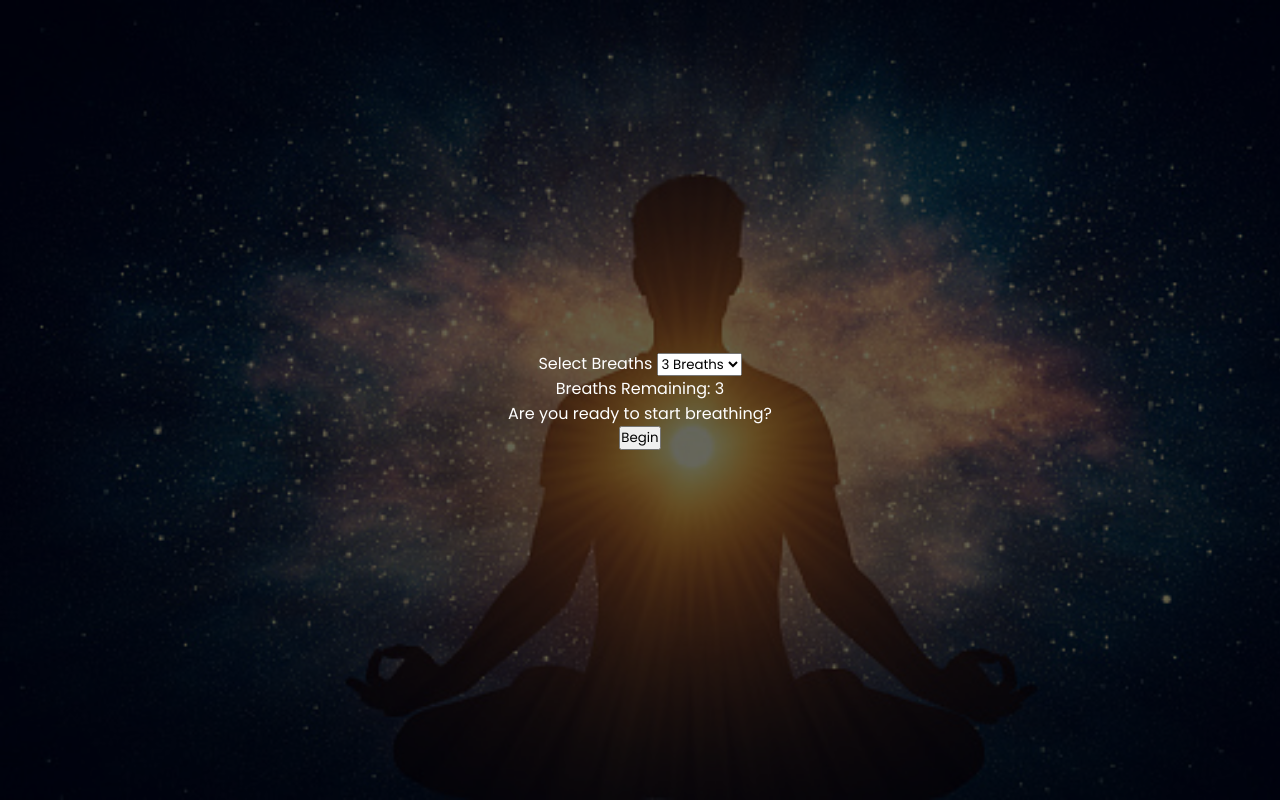
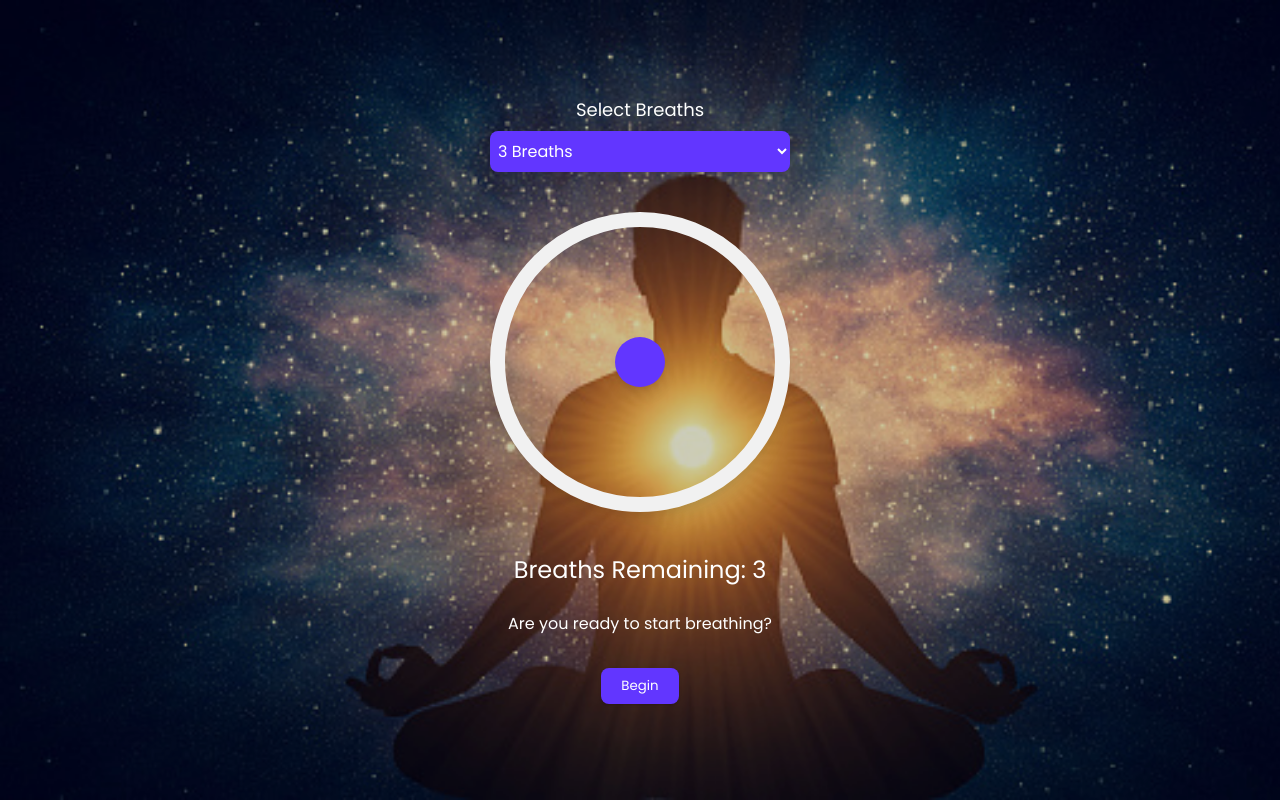
Before and after one commit to RobbChunn/BreathingApp, a plain HTML site: page index.html in a window 1280 px wide. Drawn offline with Linux system fonts and the light colour scheme.

Commit message:
Code reverted to an old version so had to update and added JS code

```diff
--- a/app.js
+++ b/app.js
@@ -0,0 +1,13 @@
+const circleProgress = document.querySelector('.circle-progress');
+const numberOfBreaths = document.querySelector('.breath-input');
+const start = document.querySelector('.start');
+const instructions = document.querySelector('.instructions');
+const breathText = document.querySelector('.breaths-text');
+
+let breathsLeft = 3;
+
+// Watching for seelected breaths from user
+numberOfBreaths.addEventListener('change', () => {
+    breathsLeft = numberOfBreaths.value;
+    breathText.innerText = breathsLeft;
+})
--- a/index.html
+++ b/index.html
@@ -4,7 +4,7 @@
     <meta charset="UTF-8">
     <meta http-equiv="X-UA-Compatible" content="IE=edge">
     <meta name="viewport" content="width=device-width, initial-scale=1.0">
-    <link rel="stylesheet" href="/style.css">
+    <link rel="stylesheet" href="style.css">
     <title>Meditation App</title>
 </head>
 <body>
@@ -23,7 +23,7 @@
     <p class="breaths">Breaths Remaining: <span class="breaths-text">3</span></p>
     <p class="instructions">Are you ready to start breathing?</p>
     <button class="start">Begin</button>
-    <script src="/app.js"></script>
+    <script src="app.js"></script>
 
 </body>
 </html>
--- a/style.css
+++ b/style.css
@@ -1,4 +1,4 @@
-@import url('https://fonts.googleapis.com/css2?family=Poppins:wght@100;300;400;500&display=swap');
+@import url("https://fonts.googleapis.com/css2?family=Poppins:wght@100;300;400;500&display=swap");
 
 * {
   padding: 0;
@@ -14,7 +14,7 @@ body {
   justify-content: center;
   align-items: center;
   color: white;
-    background: url('/meditationbg.jpg');
+  background: url("meditationbg.jpg");
   background-size: cover;
 }
 
@@ -23,6 +23,98 @@ body::after {
   position: absolute;
   height: 100%;
   width: 100%;
-    background-color: rgba(0, 0, 0, .6);
+  background-color: rgba(0, 0, 0, 0.2);
   z-index: -1;
 }
+
+.input {
+  display: flex;
+  flex-direction: column;
+  margin-bottom: 40px;
+}
+
+.input label {
+  text-align: center;
+  font-size: 18px;
+  margin-bottom: 8px;
+}
+
+.input select {
+  border: none;
+  border-radius: 8px;
+  min-width: 300px;
+  font-size: 16px;
+  padding: 8px 4px;
+  background-color: #6236ff;
+  color: #fff;
+}
+
+.input select:focus {
+  outline: none;
+}
+
+.circle-wrap {
+  display: flex;
+  flex-direction: column;
+  justify-content: center;
+  align-items: center;
+  position: relative;
+  margin-bottom: 40px;
+}
+
+.circle-outline {
+  width: 300px;
+  height: 300px;
+  border-radius: 50%;
+  background-color: transparent;
+  border: 15px solid #f1f1f1;
+  box-shadow: 0 10px 15px -3px rgba(0, 0, 0, 0.1),
+    0 4px 6px -2px rgba(0, 0, 0, 0.05);
+}
+
+.circle-progress {
+  width: 50px;
+  height: 50px;
+  position: absolute;
+  background-color: #6236ff;
+  border-radius: 50%;
+  transition: 4s ease all;
+  box-shadow: 0 10px 15px -3px rgba(0, 0, 0, 0.1),
+    0 4px 6px -2px rgba(0, 0, 0, 0.05);
+}
+
+.circle-grow {
+  transform: scale(5.3);
+}
+
+.breaths {
+  text-align: center;
+  margin-bottom: 24px;
+  font-size: 24px;
+}
+
+.instructions {
+  text-align: center;
+  margin-bottom: 32px;
+}
+
+button {
+  padding: 8px 20px;
+  border-radius: 8px;
+  background-color: #6236ff;
+  color: #fff;
+  border: none;
+  cursor: pointer;
+  transition: 0.3s ease all;
+  box-shadow: 0 1px 3px 0 rgba(0, 0, 0, 0.1), 0 1px 2px 0 rgba(0, 0, 0, 0.06);
+}
+
+button:hover {
+  background-color: #f1f1f1;
+  color: #6236ff;
+}
+
+.button-inactive {
+  pointer-events: none;
+  background-color: #969696;
+}
```
Lines whose indentation alone changed are shown as unchanged.
